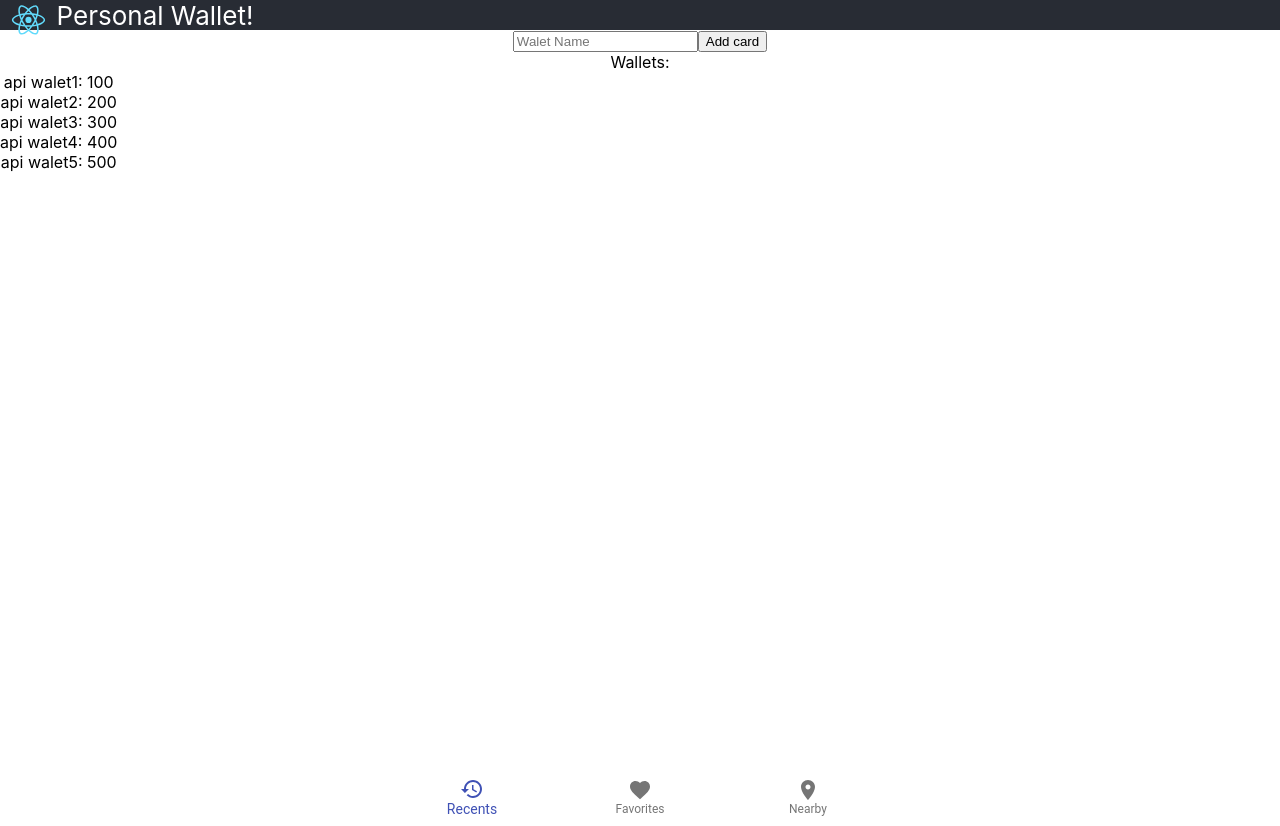
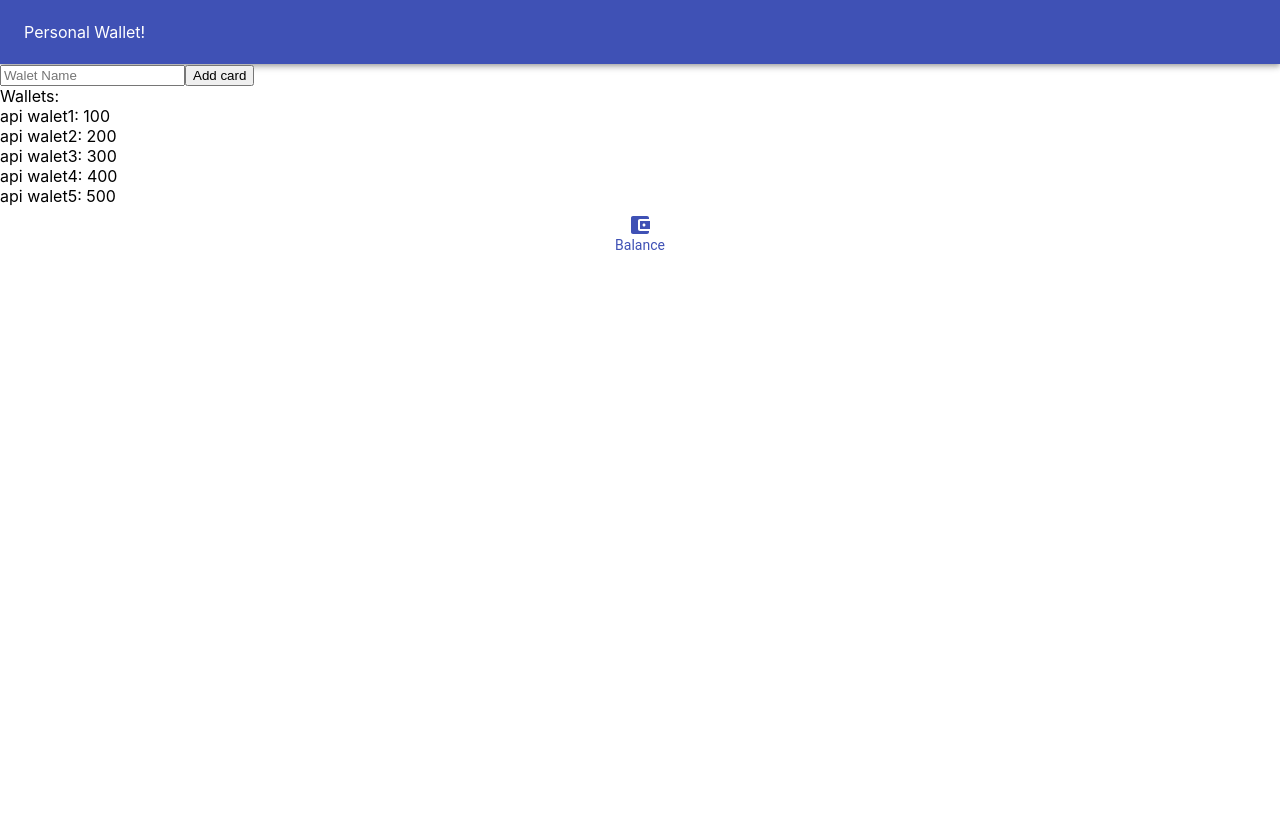
Before and after one commit to mvLaboratory/walletDemo, a React (Create React App) app: page / in a window 1280 px wide. After the commit the page ends 800 px from the top, so only its background shows below. Built offline with nearby package versions, Linux system fonts and the light colour scheme; data requests are answered from the project's data file.

Commit message:
header added

```diff
--- a/src/App.css
+++ b/src/App.css
@@ -1,7 +1,3 @@
-:root {
-  --header-footer-height: 30px;
-}
-
 #root,
 .App,
 html {
@@ -9,45 +5,10 @@ html {
   margin: 0;
 }
 
-body {
-  height: calc(100% - var(--header-footer-height));
+.App-logo {
+  height: 10px;
 }
 
-.App {
-  text-align: center;
+.MuiIcon-colorPrimary {
+  color: black;
 }
-
-.App-logo {
-  height: 5vmin;
-  pointer-events: none;
-}
-
-.App-header {
-  background-color: #282c34;
-  height: var(--header-footer-height);
-  display: flex;
-  flex-direction: column;
-  align-items: start;
-  justify-content: left;
-  font-size: calc(10px + 2vmin);
-  color: white;
-}
-
-.HeaderInfo {
-  vertical-align: top;
-  float: left;
-}
-
-.HeaderInfo .AppName {
-  display: inline-block;
-  vertical-align: top;
-}
-
-.BodyContainer {
-  min-height: 100%;
-  margin-bottom: calc(0 - var(--header-footer-height));
-}
-
-.Footer {
-  height: var(--header-footer-height);
-}
--- a/src/App.js
+++ b/src/App.js
@@ -2,18 +2,15 @@ import React from "react";
 
 import Balance from "./Components/Balance/Balance.js";
 import Footer from "./Components/Layouts/Footer.js";
+import Header from "./Components/Layouts/Header.js";
+
 import logo from "./logo.svg";
 import "./App.css";
 
 function App() {
   return (
     <div className="App">
-      <header className="App-header">
-        <div className="HeaderInfo">
-          <img src={logo} className="App-logo" alt="logo" />
-          <span className="AppName">Personal Wallet!</span>
-        </div>
-      </header>
+      <Header />
       <body>
         <div className="BodyContainer">
           <Balance />
--- a/src/Components/Layouts/Footer.js
+++ b/src/Components/Layouts/Footer.js
@@ -2,14 +2,12 @@ import React from 'react';
 import { makeStyles } from '@material-ui/core/styles';
 import BottomNavigation from '@material-ui/core/BottomNavigation';
 import BottomNavigationAction from '@material-ui/core/BottomNavigationAction';
-import RestoreIcon from '@material-ui/icons/Restore';
-import FavoriteIcon from '@material-ui/icons/Favorite';
-import LocationOnIcon from '@material-ui/icons/LocationOn';
+import AccountBalanceWalletIcon from '@material-ui/icons/AccountBalanceWallet';
 
 const useStyles = makeStyles({
     root: {
-      width: "100%"
-    },
+      width: "100%",
+    }
   });
 
   export default function Footer() {
@@ -25,9 +23,7 @@ const useStyles = makeStyles({
         showLabels
         className={classes.root}
       >
-        <BottomNavigationAction label="Recents" icon={<RestoreIcon />} />
-        <BottomNavigationAction label="Favorites" icon={<FavoriteIcon />} />
-        <BottomNavigationAction label="Nearby" icon={<LocationOnIcon />} />
+        <BottomNavigationAction label="Balance" icon={<AccountBalanceWalletIcon color="primary"/>} />
       </BottomNavigation>
     );
   }
--- /dev/null
+++ b/src/Components/Layouts/Header.js
@@ -0,0 +1,11 @@
+import React from 'react'
+import { AppBar, Toolbar, Typography } from '@material-ui/core'
+
+export default props =>
+  <AppBar position="static">
+    <Toolbar>
+      <Typography variant="headline" color="inherit">
+        Personal Wallet!
+      </Typography>
+    </Toolbar>
+  </AppBar>
```
